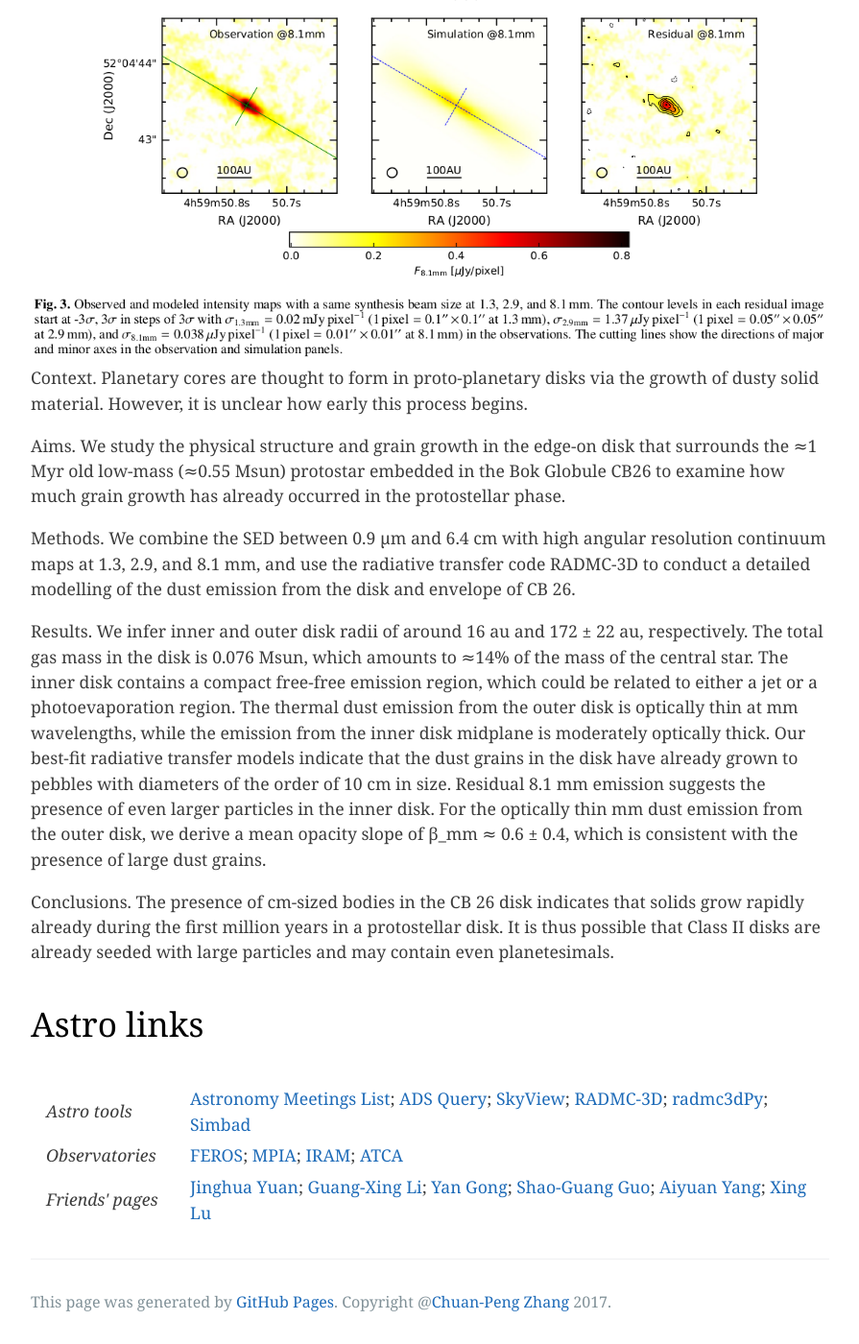
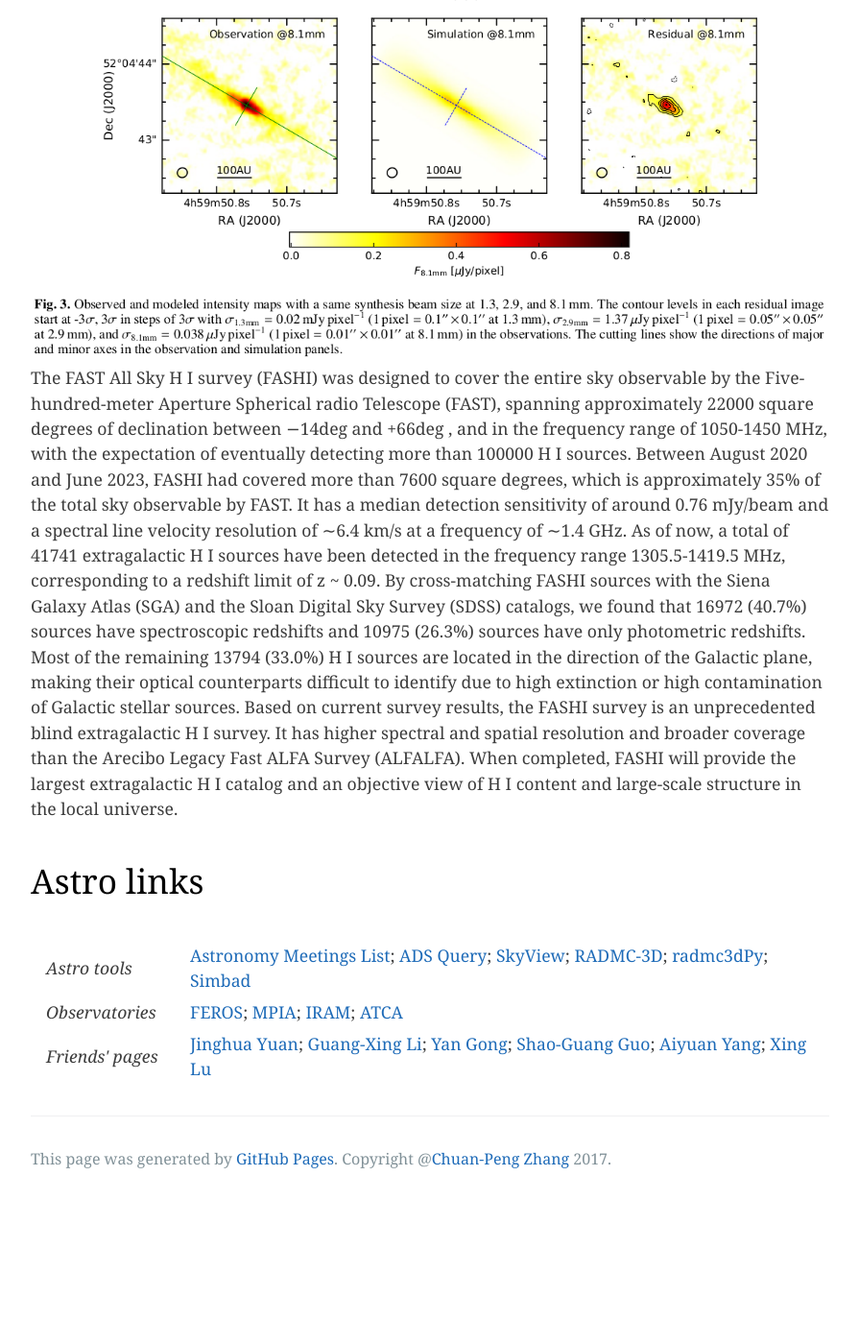
Before and after one commit to zcp521/zcp521.github.io, a Jekyll site: the page built from index.html, in a window 1280 px wide and 1400 px high, scrolled down 1805 px. Shown: the whole window at 96% size, without its empty margins (192-1087 px from the left). Built offline with Jekyll 4.4.1, drawn with Linux system fonts in a browser that asks for light colours; the list of posts is cut into pages by our own code; after the commit the page ends 3056 px from its top, so only the background shows below that.

Commit message:
Update index.html

```diff
--- a/index.html
+++ b/index.html
@@ -67,25 +67,20 @@ tagline: "National Astronomical Observatories, Chinese Academy of Sciences"
 <p style="width: 100%">
 
 <p ><img src="{{ site.baseurl }}/img/cb26.png" alt="Smiley face" width="100%">
-Context. Planetary cores are thought to form in proto-planetary disks via the growth of dusty solid material. However, it is unclear
-how early this process begins.
-</p>
-Aims. We study the physical structure and grain growth in the edge-on disk that surrounds the ≈1 Myr old low-mass (≈0.55 Msun)
-protostar embedded in the Bok Globule CB26 to examine how much grain growth has already occurred in the protostellar phase.
-</p>
-Methods. We combine the SED between 0.9 μm and 6.4 cm with high angular resolution continuum maps at 1.3, 2.9, and 8.1 mm, and
-use the radiative transfer code RADMC-3D to conduct a detailed modelling of the dust emission from the disk and envelope of CB 26.
-</p>
-Results. We infer inner and outer disk radii of around 16 au and 172 ± 22 au, respectively. The total gas mass in the disk is 0.076 Msun,
-which amounts to ≈14% of the mass of the central star. The inner disk contains a compact free-free emission region, which could be
-related to either a jet or a photoevaporation region. The thermal dust emission from the outer disk is optically thin at mm wavelengths,
-while the emission from the inner disk midplane is moderately optically thick. Our best-fit radiative transfer models indicate that the
-dust grains in the disk have already grown to pebbles with diameters of the order of 10 cm in size. Residual 8.1 mm emission suggests
-the presence of even larger particles in the inner disk. For the optically thin mm dust emission from the outer disk, we derive a mean
-opacity slope of β_mm ≈ 0.6 ± 0.4, which is consistent with the presence of large dust grains.
-</p>
-Conclusions. The presence of cm-sized bodies in the CB 26 disk indicates that solids grow rapidly already during the first million years
-in a protostellar disk. It is thus possible that Class II disks are already seeded with large particles and may contain even planetesimals.
+The FAST All Sky H I survey (FASHI) was designed to cover the entire sky observable by the Five-hundred-meter Aperture
+Spherical radio Telescope (FAST), spanning approximately 22000 square degrees of declination between −14deg and +66deg , and in
+the frequency range of 1050-1450 MHz, with the expectation of eventually detecting more than 100000 H I sources. Between
+August 2020 and June 2023, FASHI had covered more than 7600 square degrees, which is approximately 35% of the total sky
+observable by FAST. It has a median detection sensitivity of around 0.76 mJy/beam and a spectral line velocity resolution of
+∼6.4 km/s at a frequency of ∼1.4 GHz. As of now, a total of 41741 extragalactic H I sources have been detected in the frequency
+range 1305.5-1419.5 MHz, corresponding to a redshift limit of z ~ 0.09. By cross-matching FASHI sources with the Siena Galaxy
+Atlas (SGA) and the Sloan Digital Sky Survey (SDSS) catalogs, we found that 16972 (40.7%) sources have spectroscopic redshifts
+and 10975 (26.3%) sources have only photometric redshifts. Most of the remaining 13794 (33.0%) H I sources are located in the
+direction of the Galactic plane, making their optical counterparts difficult to identify due to high extinction or high contamination
+of Galactic stellar sources. Based on current survey results, the FASHI survey is an unprecedented blind extragalactic H I survey.
+It has higher spectral and spatial resolution and broader coverage than the Arecibo Legacy Fast ALFA Survey (ALFALFA). When
+completed, FASHI will provide the largest extragalactic H I catalog and an objective view of H I content and large-scale structure
+in the local universe.
 
 <p style="color: black; font-size: 200%; text-align: left;">Astro links</p>
 
```
